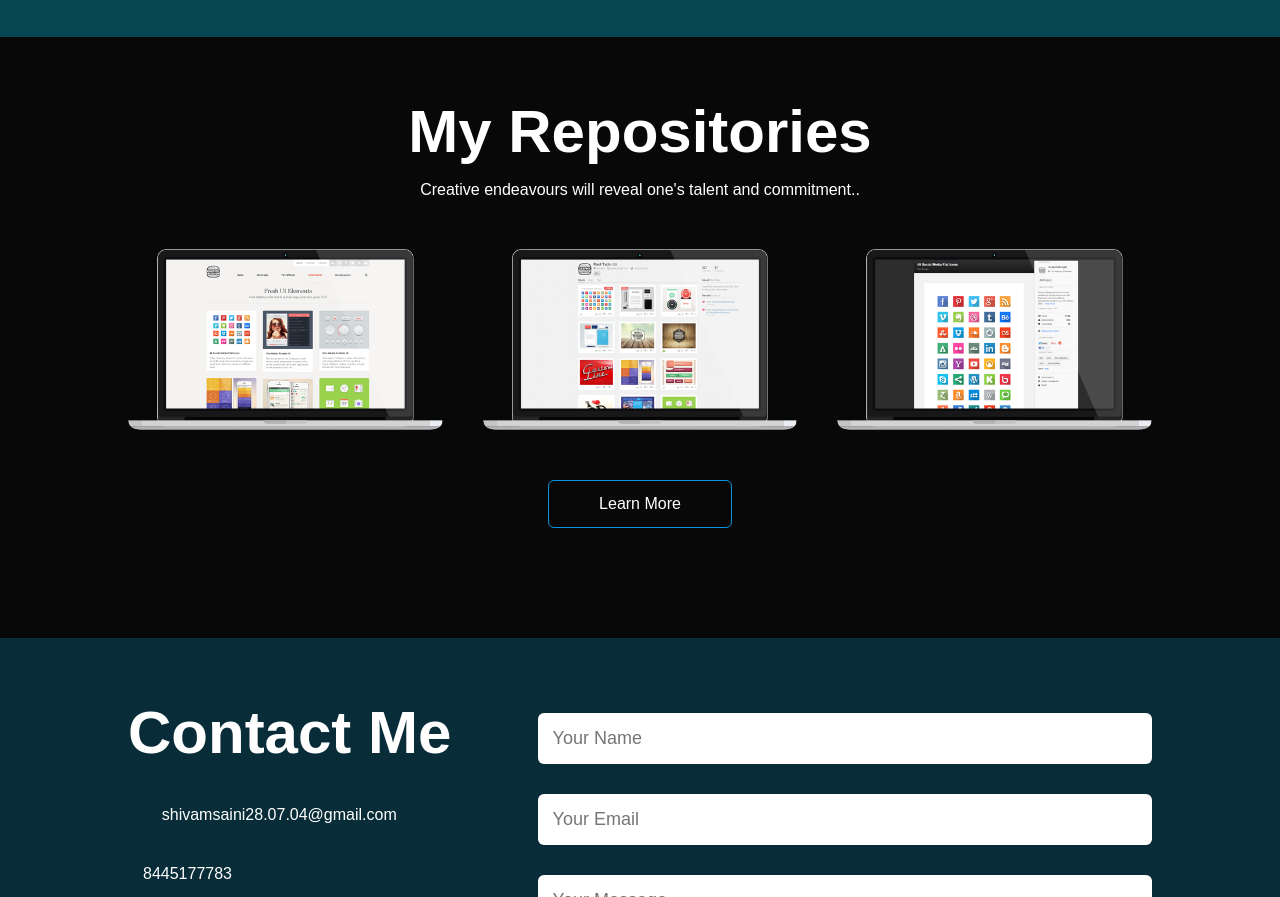
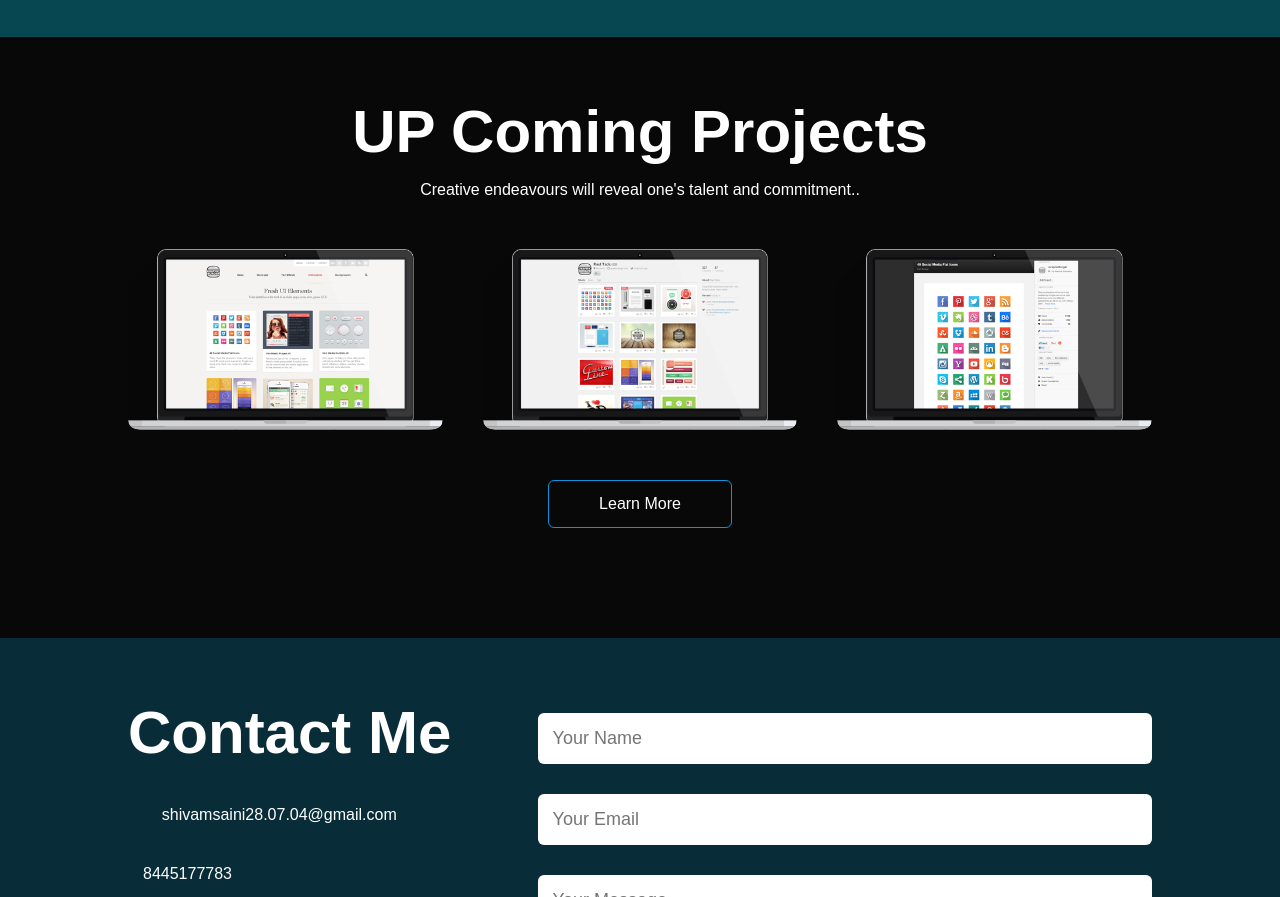
Before and after one commit to Shivam-2807/portfolio, a plain HTML site: page index.html in a window 1280 px wide. Shown: the part 2040-2937 px from the top of the page. Drawn offline with nearby package versions, Linux system fonts and the light colour scheme.

Commit message:
project save

```diff
--- a/index.html
+++ b/index.html
@@ -120,7 +120,7 @@
 
         <div id="portfolio">
             <div class="contenier">
-                <h1 class="sub-title">My Repositories</h1>
+                <h1 class="sub-title"> UP Coming Projects </h1>
                 <p>Creative endeavours will reveal one's talent and commitment..</p>
                 <div class="work-list" >
                     <div class="work" data-aos="zoom-in">
```
